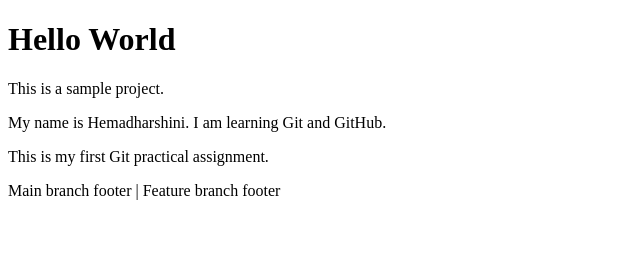
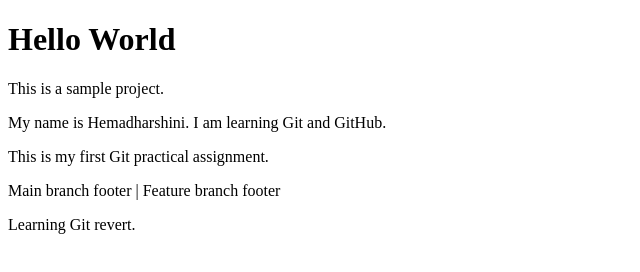
Before and after one commit to HemadharshiniKannan0112/project-html, a plain HTML site: page index.html in a window 1280 px wide. Shown: the whole page, without its empty margins (0-640 px from the left). Drawn offline with Linux system fonts and the light colour scheme.

Commit message:
Add revert practice paragraph

```diff
--- a/index.html
+++ b/index.html
@@ -10,5 +10,6 @@
     <p>My name is Hemadharshini. I am learning Git and GitHub.</p>
     <p>This is my first Git practical assignment.</p>
     <footer>Main branch footer | Feature branch footer</footer>
+    <p>Learning Git revert.</p>
 </body>
 </html>
```
